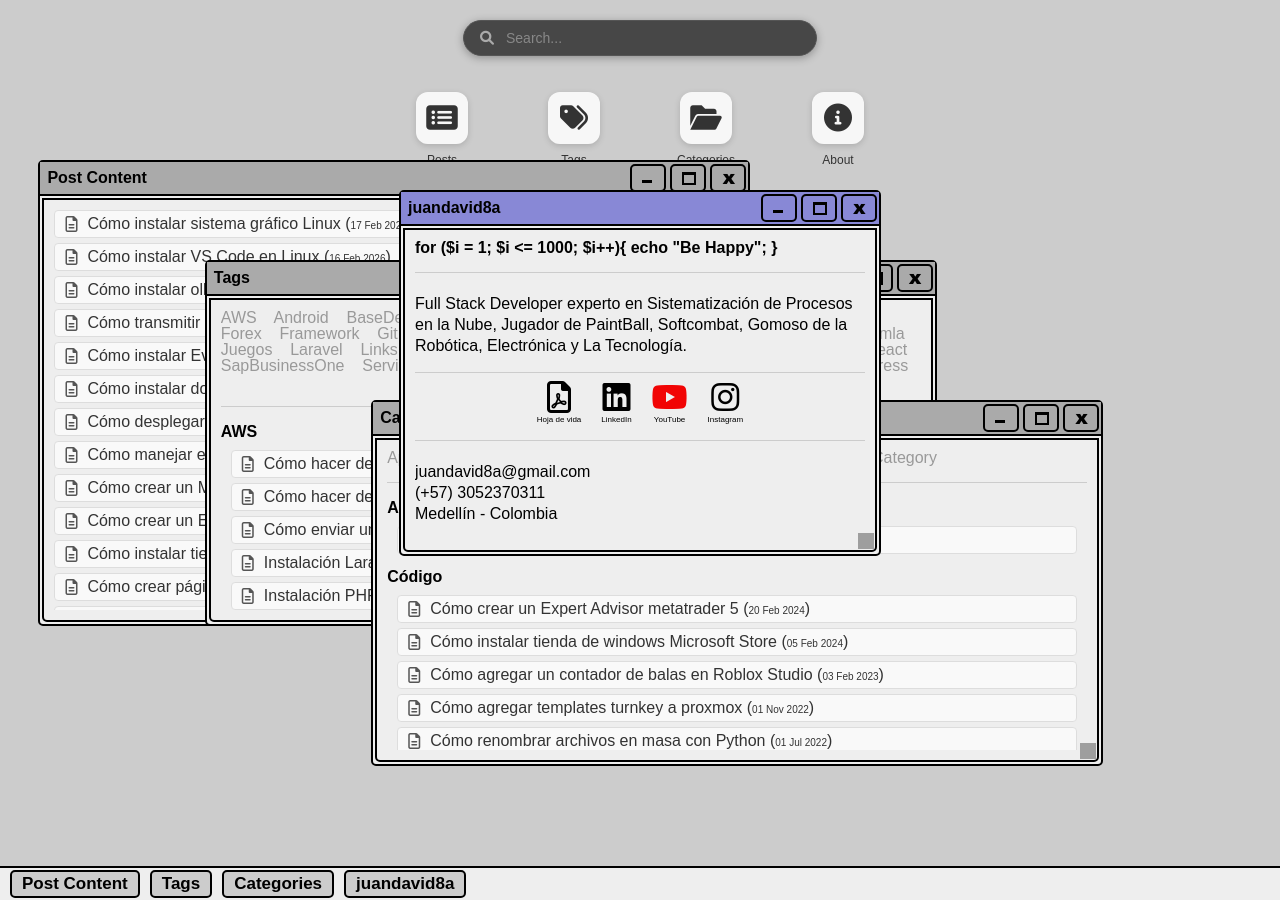
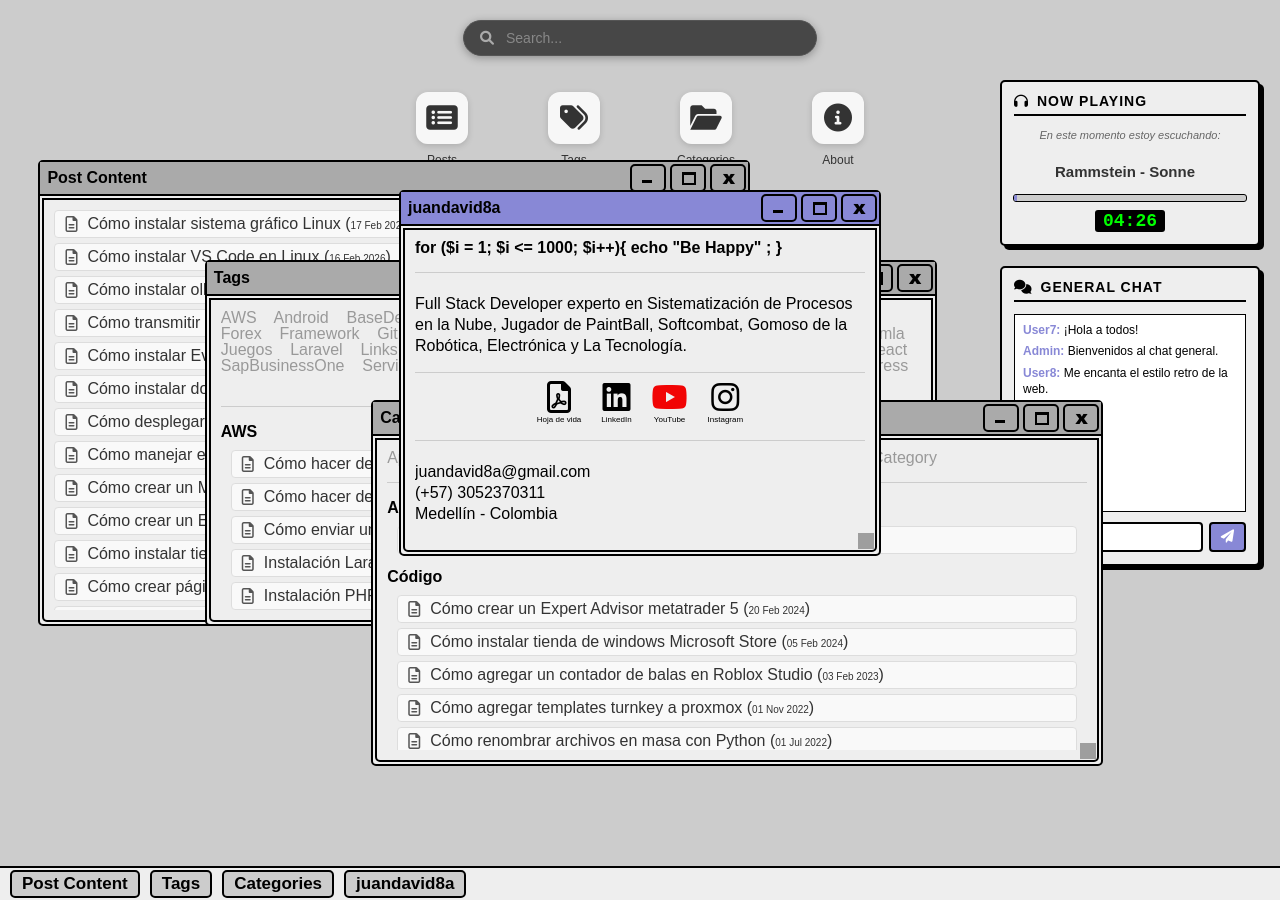
Before and after one commit to codigo8a/codigo8a.github.io, a Jekyll site: the page built from index.markdown, in a window 1280 px wide. Built offline with Jekyll 4.4.1, drawn with Linux system fonts in a browser that asks for light colours; nearby versions of some CDN libraries; grey boxes are pictures that could not be loaded.

Commit message:
test: music widget

```diff
--- a/_layouts/home.html
+++ b/_layouts/home.html
@@ -73,17 +63,11 @@
     <div class="posts">
       <div>
         {% for ct in cats %}
-        <a
-          href="#{{ ct | slugify }}"
-          style="color: #999; text-decoration: none"
-        >
+        <a href="#{{ ct | slugify }}" style="color: #999; text-decoration: none">
           {{ ct }}
         </a>
         &nbsp;&nbsp; {% endfor %}
-        <a
-          href="#no-category"
-          style="color: #999; text-decoration: none"
-        >
+        <a href="#no-category" style="color: #999; text-decoration: none">
           No Category
         </a>
         &nbsp;&nbsp;
@@ -118,9 +97,7 @@
               <small>{{ post.date | date_to_string }}</small>
             </a>
             {% for tag in post.tags %}
-            <a class="codinfox-tag-mark" href="/blog/tag/#{{ tag | slugify }}"
-              >{{ tag }}</a
-            >
+            <a class="codinfox-tag-mark" href="/blog/tag/#{{ tag | slugify }}">{{ tag }}</a>
             {% endfor %}
           </h3>
         </li>
@@ -136,7 +113,7 @@
 
 <div class="window activeWindow" data-title="{{ site.title }}">
   <div class="content-wrapper">
-    <h3>for ($i = 1; $i <= 1000; $i++){ echo "Be Happy"; }</h3>
+    <h3>for ($i = 1; $i <= 1000; $i++){ echo "Be Happy" ; }</h3>
         <hr />
         <p>
           Full Stack Developer experto en Sistematización de Procesos en la Nube,
@@ -150,15 +127,18 @@
             <div class="icon-text">Hoja de vida</div>
           </div>
           <div class="icon-item">
-        <a href="https://www.linkedin.com/in/juandavid8a" target="_blank"><i class="fa-brands fa-linkedin fa-2xl"></i></a>
+            <a href="https://www.linkedin.com/in/juandavid8a" target="_blank"><i
+                class="fa-brands fa-linkedin fa-2xl"></i></a>
             <div class="icon-text">LinkedIn</div>
           </div>
           <div class="icon-item">
-        <a href="https://www.youtube.com/@JuanDavidOchoa" target="_blank"><i class="fa-brands fa-youtube fa-2xl" style="color: #f10404;"></i></a>
+            <a href="https://www.youtube.com/@JuanDavidOchoa" target="_blank"><i class="fa-brands fa-youtube fa-2xl"
+                style="color: #f10404;"></i></a>
             <div class="icon-text">YouTube</div>
           </div>
           <div class="icon-item">
-        <a href="https://www.instagram.com/zarkito8a" target="_blank"><i class="fa-brands fa-instagram fa-2xl"></i></a>
+            <a href="https://www.instagram.com/zarkito8a" target="_blank"><i
+                class="fa-brands fa-instagram fa-2xl"></i></a>
             <div class="icon-text">Instagram</div>
           </div>
         </div>
@@ -206,15 +186,49 @@
 </div>
 
 
+<div id="sidebar-right">
+  <div class="sidebar-widget music-widget">
+    <div class="widget-header">
+      <i class="fas fa-headphones"></i> Now Playing
+    </div>
+    <div class="music-info">
+      <p class="now-playing-label">En este momento estoy escuchando:</p>
+      <p class="song-title">Rammstein - Sonne</p>
+      <div class="playback-container">
+        <div class="playback-bar">
+          <div class="music-progress" id="music-progress" style="width: 0%;"></div>
+        </div>
+        <div class="timer" id="music-timer">04:30</div>
+      </div>
+    </div>
+  </div>
+
+  <div class="sidebar-widget chat-widget">
+    <div class="widget-header">
+      <i class="fas fa-comments"></i> General Chat
+    </div>
+    <div class="chat-messages" id="chat-messages">
+      <div class="chat-msg"><strong>User7:</strong> ¡Hola a todos!</div>
+      <div class="chat-msg"><strong>Admin:</strong> Bienvenidos al chat general.</div>
+      <div class="chat-msg"><strong>User8:</strong> Me encanta el estilo retro de la web.</div>
+    </div>
+    <div class="chat-input-area">
+      <input type="text" id="chat-input" placeholder="Tu mensaje..." autocomplete="off" />
+      <button id="chat-send"><i class="fas fa-paper-plane"></i></button>
+    </div>
+  </div>
+</div>
+
+
 <script>
   var postsData = [
     {% for post in site.posts %}{
-      "title": {{ post.title | jsonify }},
+    "title": { { post.title | jsonify } },
     "url": "{{ post.url | relative_url }}",
       "date": "{{ post.date | date_to_string }}",
-      "tags": {{ post.tags | jsonify }},
-      "category": {{ post.category | jsonify }}
-    }{% unless forloop.last %},{% endunless %}
+        "tags": { { post.tags | jsonify } },
+    "category": { { post.category | jsonify } }
+  } {% unless forloop.last %}, {% endunless %}
   {% endfor %}
   ];
 </script>
--- a/assets/css/style.css
+++ b/assets/css/style.css
@@ -816,3 +816,147 @@
   color: #888;
   margin-bottom: 1em;
 }
+
+/* Sidebar Right Styles */
+#sidebar-right {
+  position: absolute;
+  right: 20px;
+  top: 80px;
+  width: 260px;
+  display: flex;
+  flex-direction: column;
+  gap: 20px;
+  z-index: 500;
+}
+
+.sidebar-widget {
+  background: #eee;
+  border: 2px solid #000;
+  border-radius: 5px;
+  padding: 12px;
+  box-shadow: 4px 4px 0px #000;
+  display: flex;
+  flex-direction: column;
+}
+
+.widget-header {
+  font-weight: bold;
+  font-size: 14px;
+  border-bottom: 2px solid #000;
+  margin-bottom: 12px;
+  padding-bottom: 6px;
+  display: flex;
+  align-items: center;
+  gap: 8px;
+  text-transform: uppercase;
+  letter-spacing: 1px;
+}
+
+.music-info {
+  text-align: center;
+}
+
+.now-playing-label {
+  font-size: 11px;
+  color: #666;
+  margin: 0 0 6px 0;
+  font-style: italic;
+}
+
+.song-title {
+  font-weight: bold;
+  font-size: 15px;
+  margin-bottom: 12px;
+  color: #333;
+}
+
+.playback-container {
+  display: flex;
+  flex-direction: column;
+  gap: 8px;
+  align-items: center;
+}
+
+.playback-bar {
+  background: #ccc;
+  height: 6px;
+  width: 100%;
+  border: 1px solid #000;
+  border-radius: 3px;
+  overflow: hidden;
+}
+
+.music-progress {
+  background: #8888d6;
+  height: 100%;
+  transition: width 1s linear;
+}
+
+.timer {
+  font-family: 'Courier New', Courier, monospace;
+  font-size: 18px;
+  font-weight: bold;
+  background: #000;
+  color: #0f0;
+  padding: 2px 8px;
+  border-radius: 3px;
+  display: inline-block;
+}
+
+/* Chat Styles */
+.chat-messages {
+  height: 180px;
+  overflow-y: auto;
+  border: 1px solid #000;
+  padding: 8px;
+  background: #fff;
+  margin-bottom: 10px;
+  font-size: 12px;
+  display: flex;
+  flex-direction: column;
+  gap: 6px;
+}
+
+.chat-msg {
+  line-height: 1.3;
+  word-wrap: break-word;
+}
+
+.chat-msg strong {
+  color: #8888d6;
+}
+
+.chat-input-area {
+  display: flex;
+  gap: 6px;
+}
+
+#chat-input {
+  flex: 1;
+  padding: 6px 10px;
+  border: 2px solid #000;
+  border-radius: 4px;
+  font-size: 12px;
+  background: #fff;
+}
+
+#chat-send {
+  background: #8888d6;
+  border: 2px solid #000;
+  color: #fff;
+  padding: 4px 10px;
+  cursor: pointer;
+  border-radius: 4px;
+  transition: all 0.2s;
+}
+
+#chat-send:active {
+  box-shadow: inset 2px 2px 0px #000;
+  transform: translate(1px, 1px);
+}
+
+@media screen and (max-width: 1200px) {
+  #sidebar-right {
+    display: none;
+  }
+}
--- a/assets/js/script.js
+++ b/assets/js/script.js
@@ -163,6 +163,58 @@
   });
 }
 
+function initMusicWidget() {
+  let totalTime = 270; // 4:30
+  let timeLeft = totalTime;
+  const timerElement = document.getElementById("music-timer");
+  const progressElement = document.getElementById("music-progress");
+
+  if (!timerElement || !progressElement) return;
+
+  setInterval(function () {
+    if (timeLeft <= 0) {
+      timeLeft = totalTime;
+    } else {
+      timeLeft--;
+    }
+
+    var minutes = Math.floor(timeLeft / 60);
+    var seconds = timeLeft % 60;
+    timerElement.textContent =
+      (minutes < 10 ? "0" + minutes : minutes) +
+      ":" +
+      (seconds < 10 ? "0" + seconds : seconds);
+
+    var progressPercent = ((totalTime - timeLeft) / totalTime) * 100;
+    progressElement.style.width = progressPercent + "%";
+  }, 1000);
+}
+
+function initChatWidget() {
+  const input = document.getElementById("chat-input");
+  const btn = document.getElementById("chat-send");
+  const container = document.getElementById("chat-messages");
+
+  if (!input || !btn || !container) return;
+
+  function send() {
+    const text = input.value.trim();
+    if (text === "") return;
+
+    const div = document.createElement("div");
+    div.className = "chat-msg";
+    div.innerHTML = "<strong>Tú:</strong> " + text;
+    container.appendChild(div);
+    input.value = "";
+    container.scrollTop = container.scrollHeight;
+  }
+
+  btn.addEventListener("click", send);
+  input.addEventListener("keypress", function (e) {
+    if (e.key === "Enter") send();
+  });
+}
+
 $(document).ready(function () {
   $(".window").each(function () {
     $(this).css("z-index", 1000);
@@ -257,4 +309,6 @@
   adjustFullScreenSize();
   loadPostFromHash();
   initSearch();
+  initMusicWidget();
+  initChatWidget();
 });
```
Also changed, not shown: other parts of _layouts/home.html (+6 -21 lines). Lines whose indentation alone changed are shown as unchanged.
